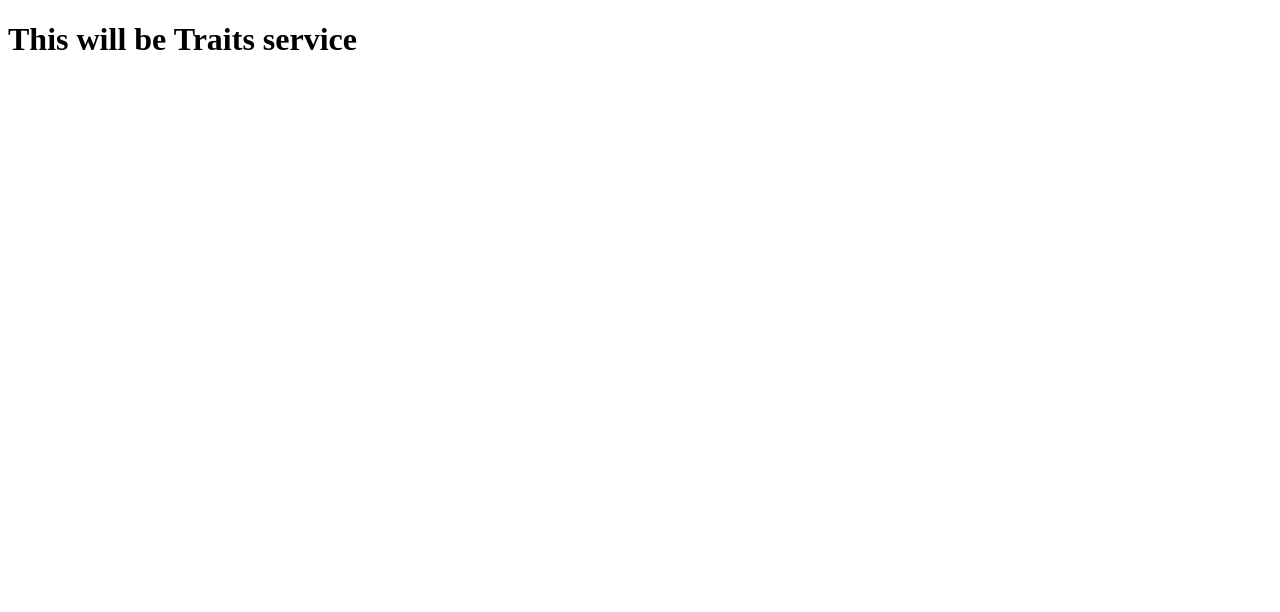
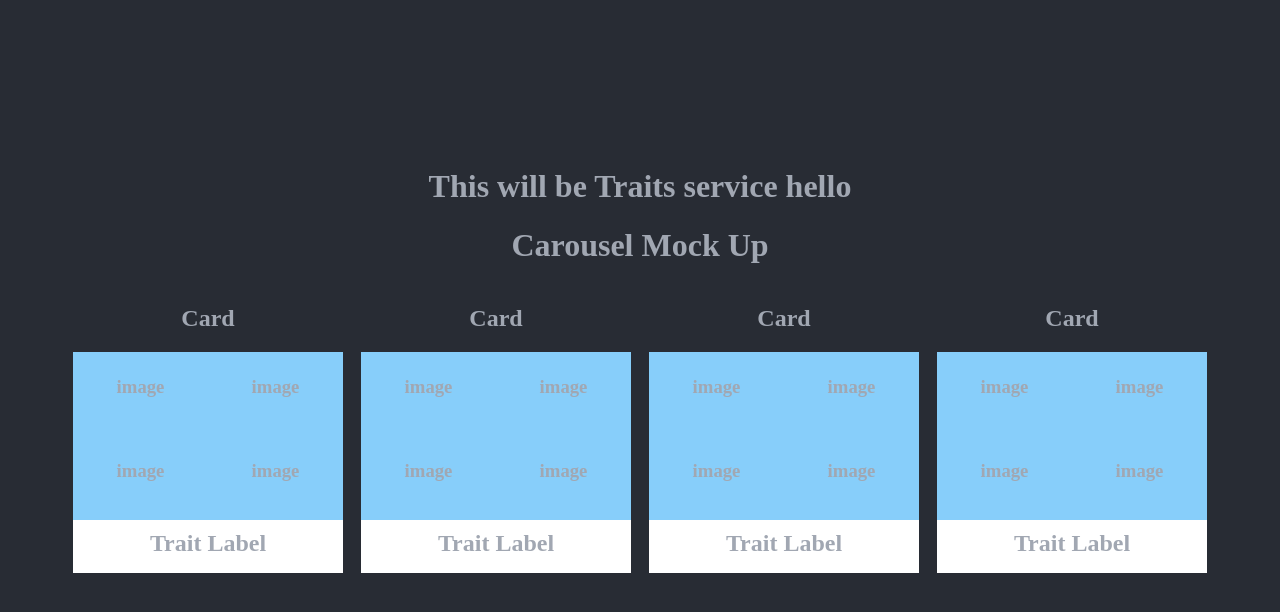
Before and after one commit to KichiUeda/Chris-app-service-traits, a React app: page / in a window 1280 px wide. Shown: the top 612 px of the page. Built offline with nearby package versions, Linux system fonts and the light colour scheme.

Commit message:
Implement basic skeleton for client (react)
Fleshed out basic 'hello world' style components,
created some temp css to make it orderly.

```diff
--- /dev/null
+++ b/client/src/components/Card.jsx
@@ -0,0 +1,18 @@
+/* eslint-disable import/extensions */
+import React from 'react';
+import ImageContainer from './ImageContainer.jsx';
+import Label from './Label.jsx';
+
+const Card = (props) => {
+  return (
+    <div>
+      <h2>Card</h2>
+      <div className="card">
+        <ImageContainer />
+        <Label />
+      </div>
+    </div>
+  );
+};
+
+export default Card;
--- /dev/null
+++ b/client/src/components/Carousel.jsx
@@ -0,0 +1,27 @@
+/* eslint-disable import/extensions */
+import React from 'react';
+import Card from './Card.jsx';
+
+const Carousel = (props) => {
+  return (
+    <div>
+      <h1 id="carousel">Carousel Mock Up</h1>
+      <div className="carousel">
+        <div>
+          <Card />
+        </div>
+        <div>
+          <Card />
+        </div>
+        <div>
+          <Card />
+        </div>
+        <div>
+          <Card />
+        </div>
+      </div>
+    </div>
+  );
+};
+
+export default Carousel;
--- /dev/null
+++ b/client/src/components/ImageContainer.jsx
@@ -0,0 +1,16 @@
+/* eslint-disable import/extensions */
+import React from 'react';
+import Thumbnail from './Thumbnail.jsx';
+
+const ImageContainer = (props) => {
+  return (
+    <div className="image-container">
+      <Thumbnail />
+      <Thumbnail />
+      <Thumbnail />
+      <Thumbnail />
+    </div>
+  );
+};
+
+export default ImageContainer;
--- /dev/null
+++ b/client/src/components/Label.jsx
@@ -0,0 +1,11 @@
+import React from 'react';
+
+const Label = (props) => {
+  return (
+    <div className="label">
+      <h2 className="trait">Trait Label</h2>
+    </div>
+  );
+};
+
+export default Label;
--- /dev/null
+++ b/client/src/components/Thumbnail.jsx
@@ -0,0 +1,11 @@
+import React from 'react';
+
+const Thumbnail = (props) => {
+  return (
+    <div className="thumbnail">
+      <h3>image</h3>
+    </div>
+  );
+};
+
+export default Thumbnail;
--- a/client/src/index.jsx
+++ b/client/src/index.jsx
@@ -1,5 +1,7 @@
+/* eslint-disable import/extensions */
 import React from 'react';
 import ReactDOM from 'react-dom';
+import Carousel from './components/Carousel.jsx';
 
 class App extends React.Component {
   constructor(props) {
@@ -10,7 +12,8 @@
   render() {
     return (
       <div>
-        <h1>This will be Traits service</h1>
+        <h1>This will be Traits service hello</h1>
+        <Carousel />
       </div>
     );
   }
--- a/package.json
+++ b/package.json
@@ -33,6 +33,7 @@
     "eslint-plugin-prettier": "^3.1.4",
     "eslint-plugin-react": "^7.20.0",
     "eslint-plugin-react-hooks": "^2.5.0",
+    "jest": "^26.0.1",
     "nodemon": "^2.0.4",
     "prettier": "^2.0.5",
     "webpack": "^4.43.0",
--- a/public/index.html
+++ b/public/index.html
@@ -4,6 +4,7 @@
     <title>Traits</title>
     <meta encoding="UTF-8" />
     <meta name="viewport" content="width=device-width, inital-scale=1" />
+    <link href="./tempStyles.css" rel="stylesheet" type="text/css" />
   </head>
   <body>
     <div id="app"></div>
--- /dev/null
+++ b/public/tempStyles.css
@@ -0,0 +1,62 @@
+html {
+  margin: 0;
+  padding: 0;
+  height: 100%;
+}
+body {
+  margin: 0;
+  padding: 0;
+  background-color: #282c34;
+  color: #a1a7b2;
+  height: 100%;
+  display: flex;
+  justify-content: center;
+  align-items: center;
+}
+
+#app {
+  width: 100%;
+  text-align: center;
+}
+
+#carousel {
+  text-align: center;
+}
+
+.carousel {
+  width: 90vw;
+  display: flex;
+  justify-content: space-around;
+  margin-right: auto;
+  margin-left: auto;
+  margin-bottom: 10vh;
+}
+
+.card {
+  background-color: #fff;
+  color: #a1a7b2;
+  height: 221px;
+  width: 270px;
+}
+
+.image-container {
+  background-color: lightskyblue;
+  height: 168px;
+  display: flex;
+  flex-wrap: wrap;
+  align-items: space-around;
+}
+
+.thumbnail {
+  margin: 5px auto;
+  width: 135px;
+}
+
+.label {
+  height: 53px;
+  padding: 10px;
+}
+
+.trait {
+  margin: 0;
+}
--- a/webpack.config.js
+++ b/webpack.config.js
@@ -1,3 +1,5 @@
+const path = require('path');
+
 module.exports = {
   entry: './client/src/index.jsx',
   module: {
@@ -6,14 +8,14 @@
         test: /\.(js|jsx)$/,
         exclude: /node_modules/,
         use: {
-          loader: 'babel-loader',
-        },
-      },
-    ],
+          loader: 'babel-loader'
+        }
+      }
+    ]
   },
   output: {
-    path: __dirname + '/public',
+    path: path.join(__dirname, '/public'),
     publicPath: '/',
-    filename: 'bundle.js',
-  },
+    filename: 'bundle.js'
+  }
 };
```
Also changed, not shown: client/src/components/placeholder.txt (deleted), 1 other file (tests, documents, lock files or other folders).
